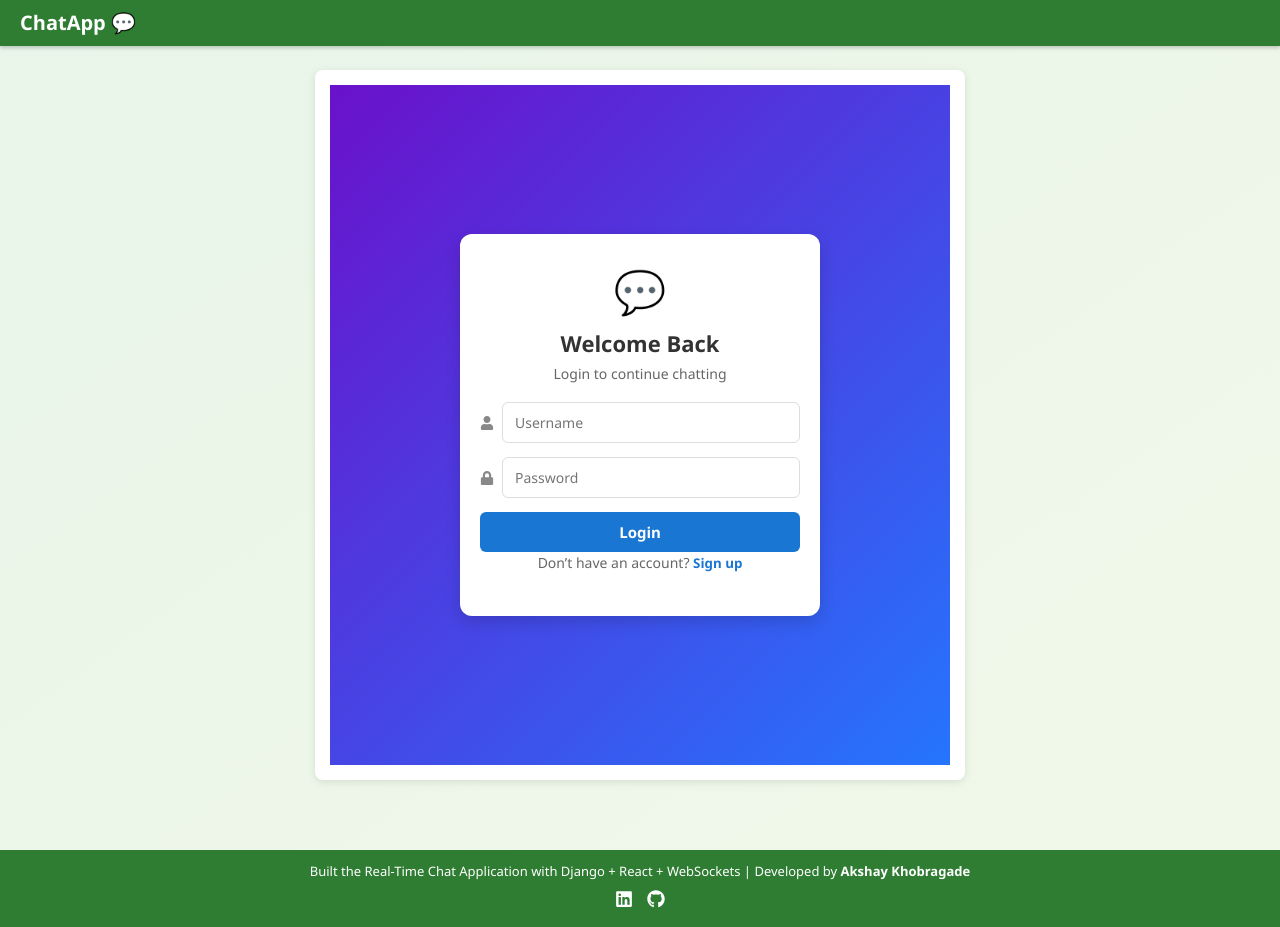
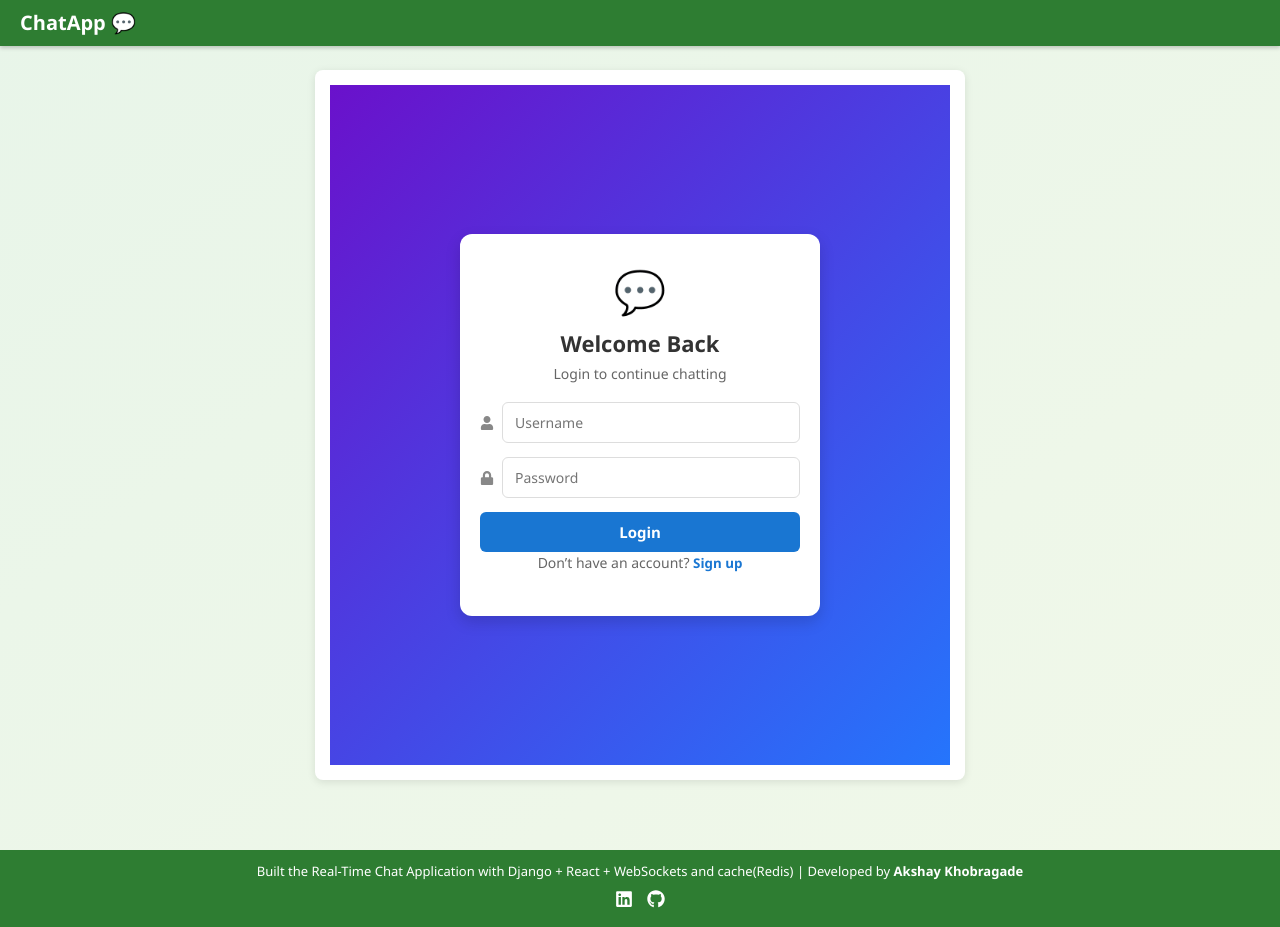
Before and after one commit to Akshaykhobragade3112/Real-Time-Chat-Application, a React (Vite) app in the folder chat_frontend/: page / in a window 1280 px wide. Built offline with nearby package versions, Linux system fonts and the light colour scheme.

Commit message:
fixed: footer change

```diff
--- a/chat_frontend/src/App.jsx
+++ b/chat_frontend/src/App.jsx
@@ -56,7 +56,7 @@ export default function App() {
       {/* Footer */}
       <footer className="app-footer">
         <p>
-           Built the Real-Time Chat Application with Django + React + WebSockets | Developed by{" "}
+           Built the Real-Time Chat Application with Django + React + WebSockets and cache(Redis) | Developed by{" "}
           <strong>Akshay Khobragade</strong>
         </p>
         <div className="footer-links">
```
Also changed, not shown: 1 other file (tests, documents, lock files or other folders).
